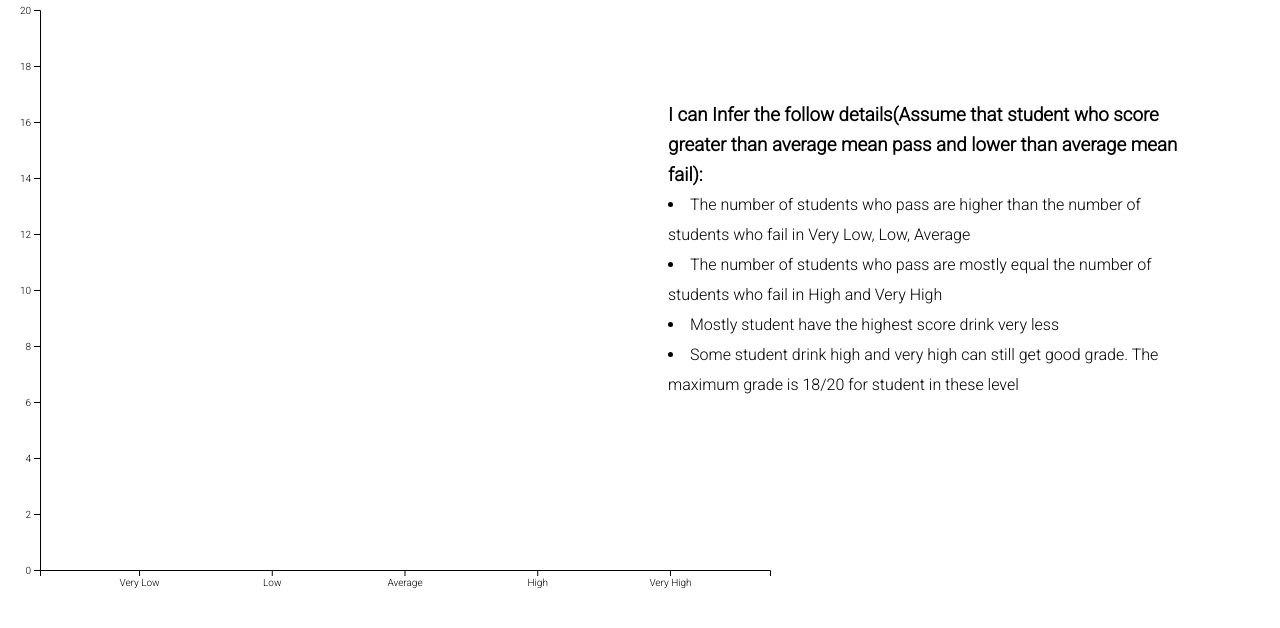
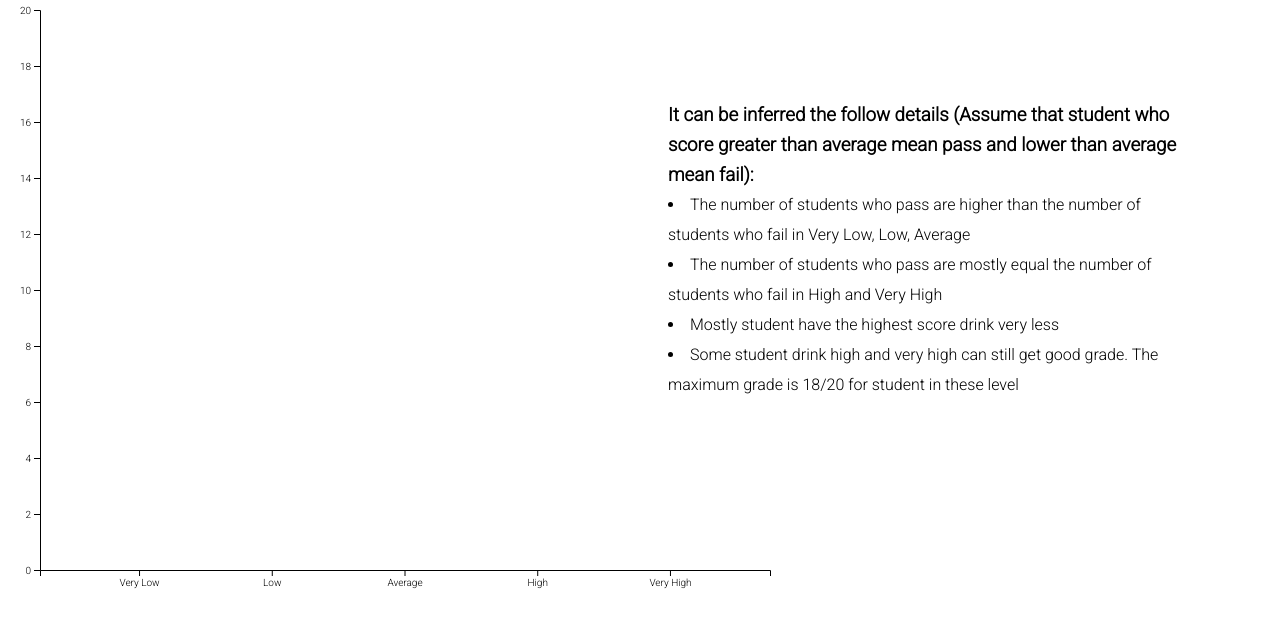
Before and after one commit to nmtrang/alcohol-in-students-data-visualization, a website: page src/chart-files/swamplot/swarmplot.html in a window 1280 px wide. Drawn offline with nearby package versions, Linux system fonts and the light colour scheme; no server answers; a web font is replaced by a local one.

Commit message:
Update swarmplot.html

```diff
--- a/src/chart-files/swamplot/swarmplot.html
+++ b/src/chart-files/swamplot/swarmplot.html
@@ -14,7 +14,7 @@
 <script src="./script.js"></script>
 <div id="information" float="right">
 
-    <h3>I can Infer the follow details(Assume that student who score greater than average mean pass and lower than average mean fail):</h3>
+    <h3>It can be inferred the follow details (Assume that student who score greater than average mean pass and lower than average mean fail):</h3>
 
     <li>The number of students who pass are higher than the number of students who fail in Very Low, Low, Average</li>
     <li>The number of students who pass are mostly equal the number of students who fail in High and Very High</li>
```
